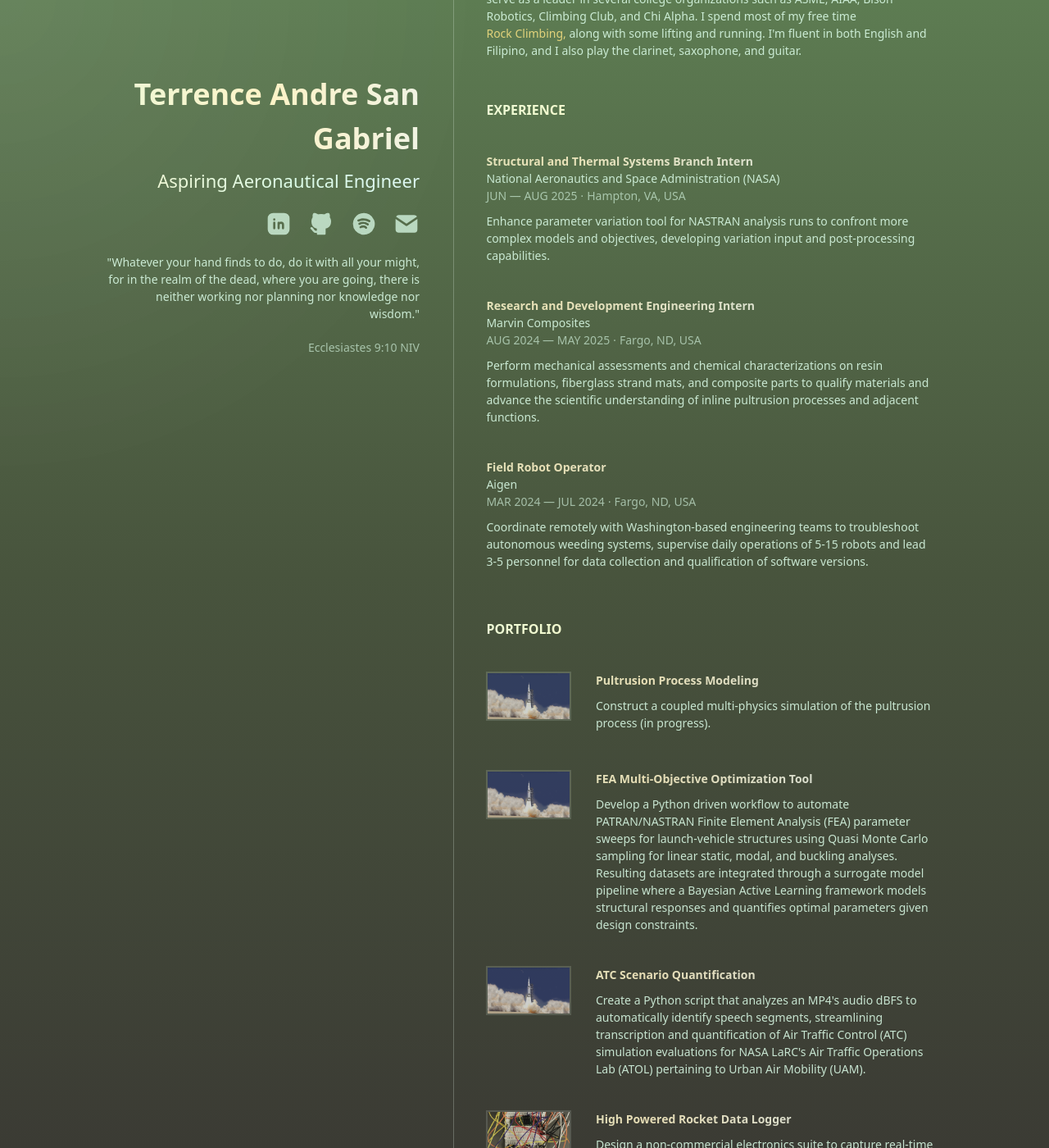
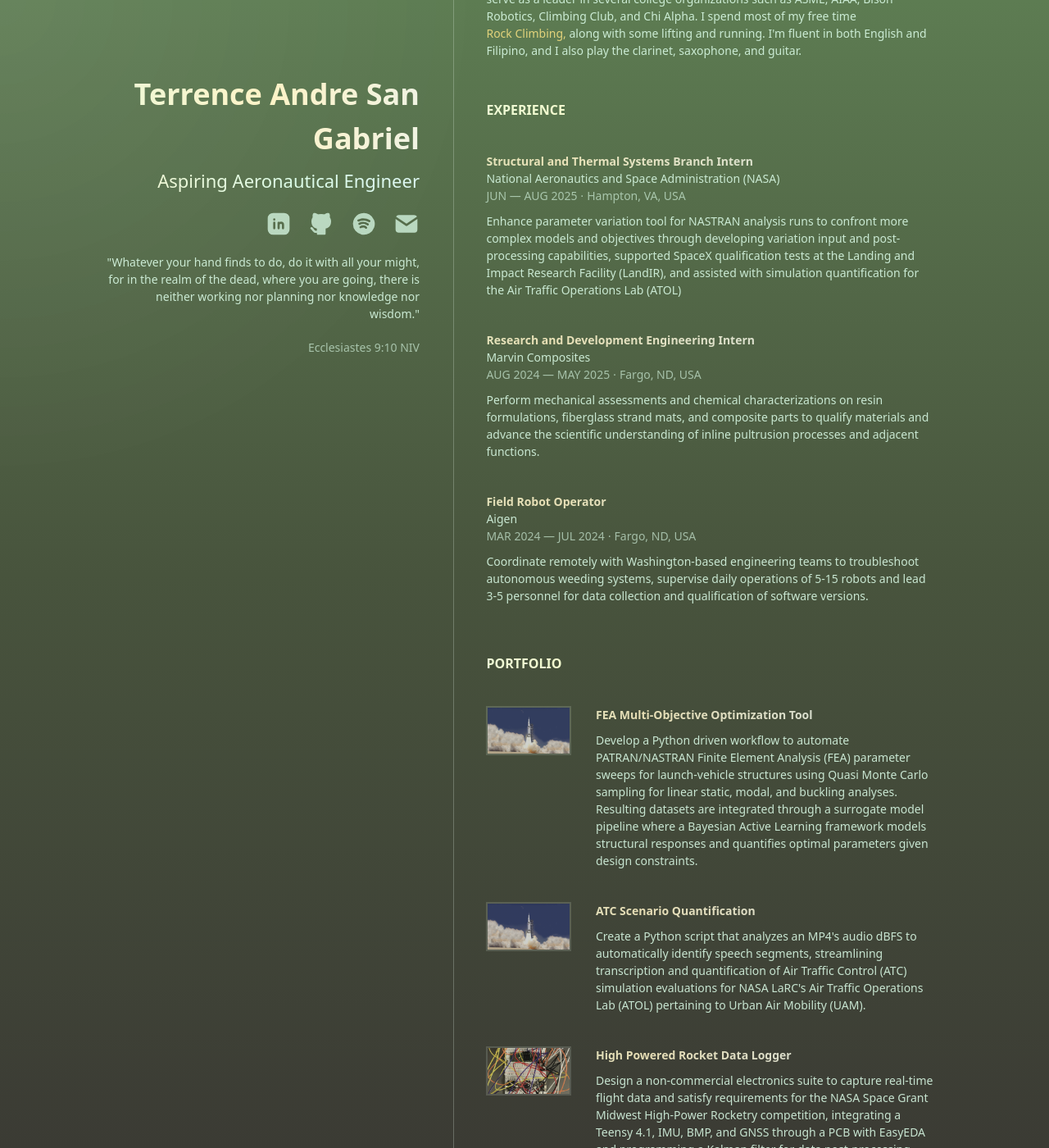
Before and after one commit to akositerrence/akositerrence.github.io, a Jekyll site: the page built from index.html, in a window 1280 px wide and 1400 px high, scrolled down 560 px. Shown: the whole window at 82% size. Built offline with Jekyll 4.4.1, drawn with Linux system fonts in a browser that asks for light colours.

Commit message:
updated descriptions

```diff
--- a/index.html
+++ b/index.html
@@ -142,8 +142,10 @@
                         <div class="experience-dates-location standard-text"> JUN — AUG 2025 ⋅ Hampton, VA, USA </div>
                         <p class="experience-description standard-text">
                             Enhance parameter variation tool for NASTRAN analysis runs
-                            to confront more complex models and objectives, developing variation
-                            input and post-processing capabilities.
+                            to confront more complex models and objectives through developing variation
+                            input and post-processing capabilities, supported SpaceX qualification tests at the Landing and
+                            Impact Research Facility (LandIR),
+                            and assisted with simulation quantification for the Air Traffic Operations Lab (ATOL)
                         </p>
                     </div>
                 </div>
@@ -187,22 +189,6 @@
             <!-- portfolio container -->
             <div class="portfolio-container">
                 <h2 class="content-section-header"> PORTFOLIO </h2>
-                <!-- nastran parameter sweep -->
-                <div class="portfolio-instance">
-                    <div class="portfolio-img-col">
-                        <a href="" class="portfolio-img-container">
-                            <img class="portfolio-img" src="./src/media/portfolio/placeholder.jpg"></img>
-                        </a>
-                    </div>
-                    <div class="portfolio-col">
-                        <div class="portfolio-title standard-text">
-                            <h3 class="content-title-link">Pultrusion Process Modeling</h3>
-                        </div>
-                        <p class="portfolio-description standard-text">
-                            Construct a coupled multi-physics simulation of the pultrusion process (in progress).
-                        </p>
-                    </div>
-                </div>
                 <!-- nastran parameter sweep -->
                 <div class="portfolio-instance">
                     <div class="portfolio-img-col">
```
